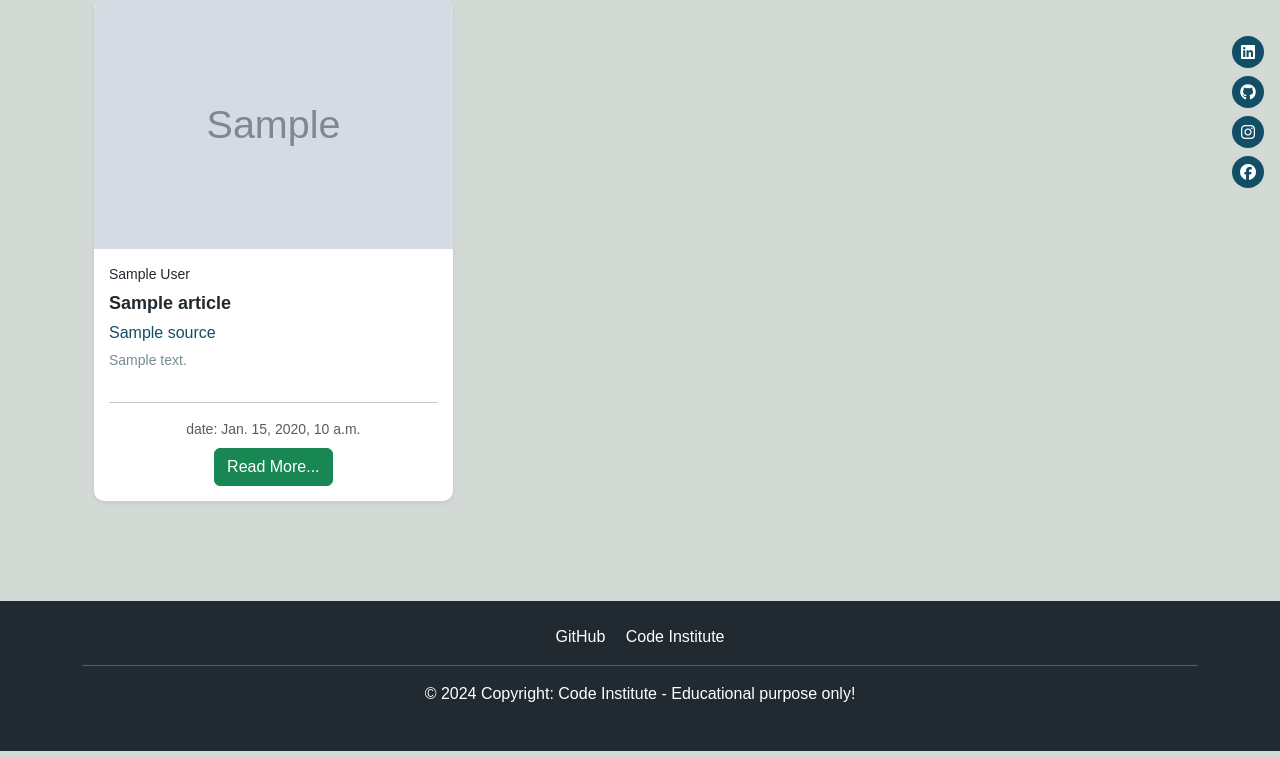
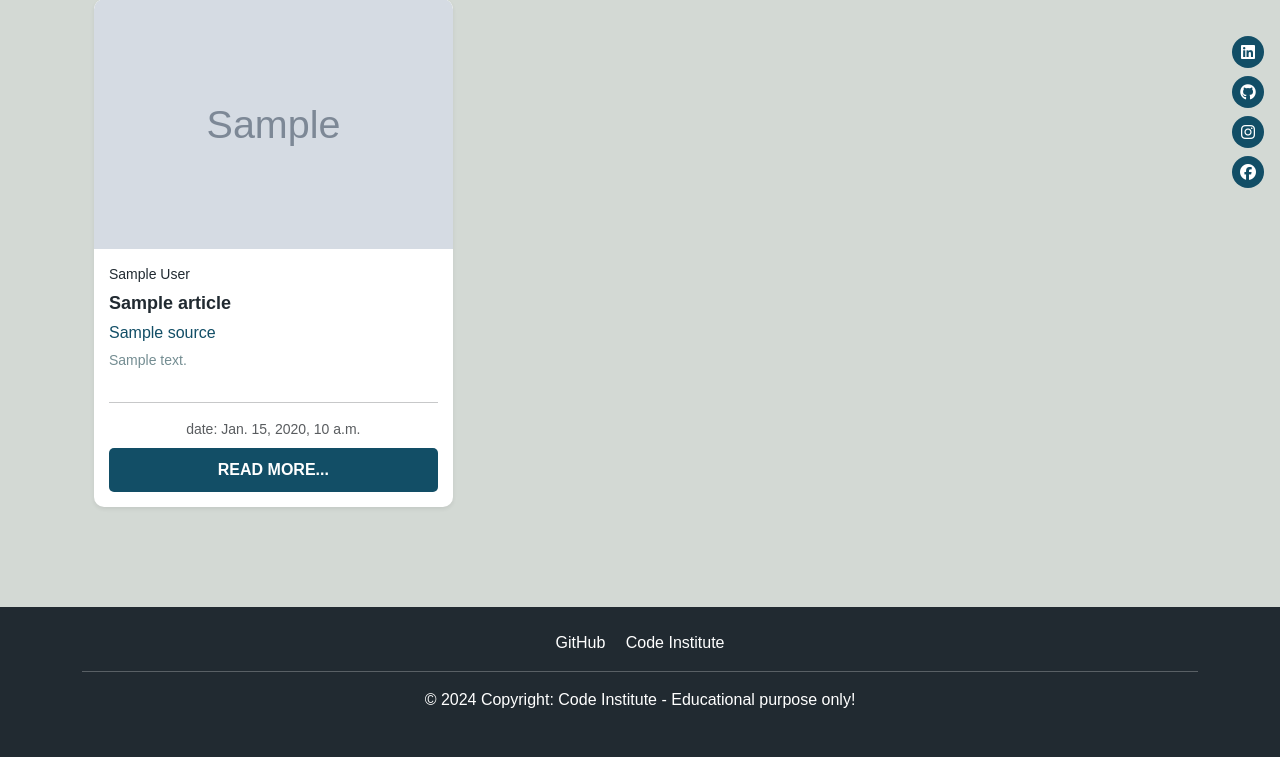
Before and after one commit to Kamal-Kohli/News_App_PP4, a Django app: page / in a window 1280 px wide. Shown: the part 288-1045 px from the top of the page. Run offline with Django 4.2, Linux system fonts and the light colour scheme; tables that the repository leaves empty hold one stand-in row (values such as "Sample post"); grey boxes marked "Sample" are stand-in pictures; a database or web service that is not in the repository returns one stand-in record (values such as "Sample title"); data that the repository does not hold is empty; some libraries are stand-ins or nearby versions.

Commit message:
add style to btn

```diff
--- a/static/css/base.css
+++ b/static/css/base.css
@@ -115,6 +115,28 @@ nav ul li a {
     border-radius: 5px;
 }
 
+/* Read more button */
+.btn {
+    display: block;
+    width: 100%;
+    text-align: center;
+    background-color: #124e66;
+    color: #fff;
+    padding: 10px;
+    border: none;
+    border-radius: 5px;
+    text-transform: uppercase;
+    font-weight: bold;
+    margin-top: 15px;
+    transition: background-color 0.3s ease-in-out;
+}
+
+.btn:hover {
+    background-color: #212a31;
+    color: #fff;
+}
+
+
 /* Pagination */
 .pagination {
     display: flex;
```
